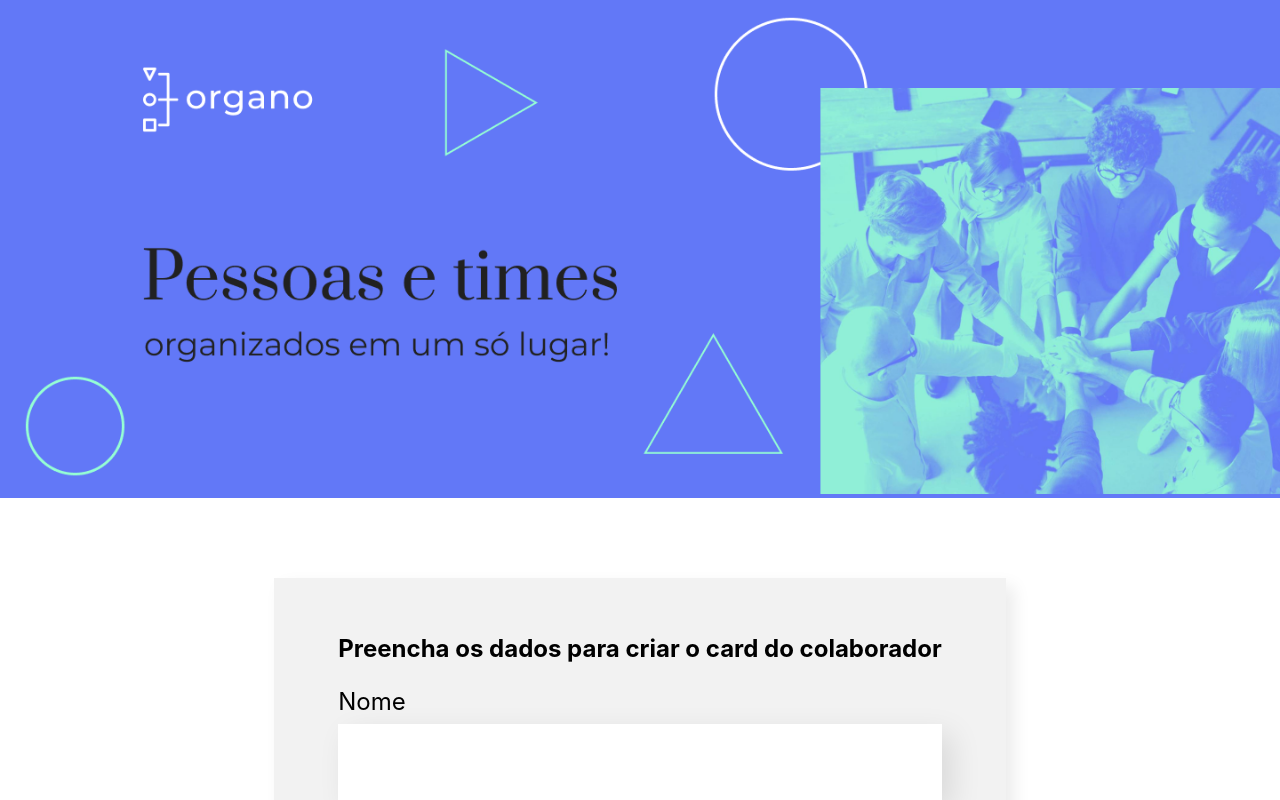
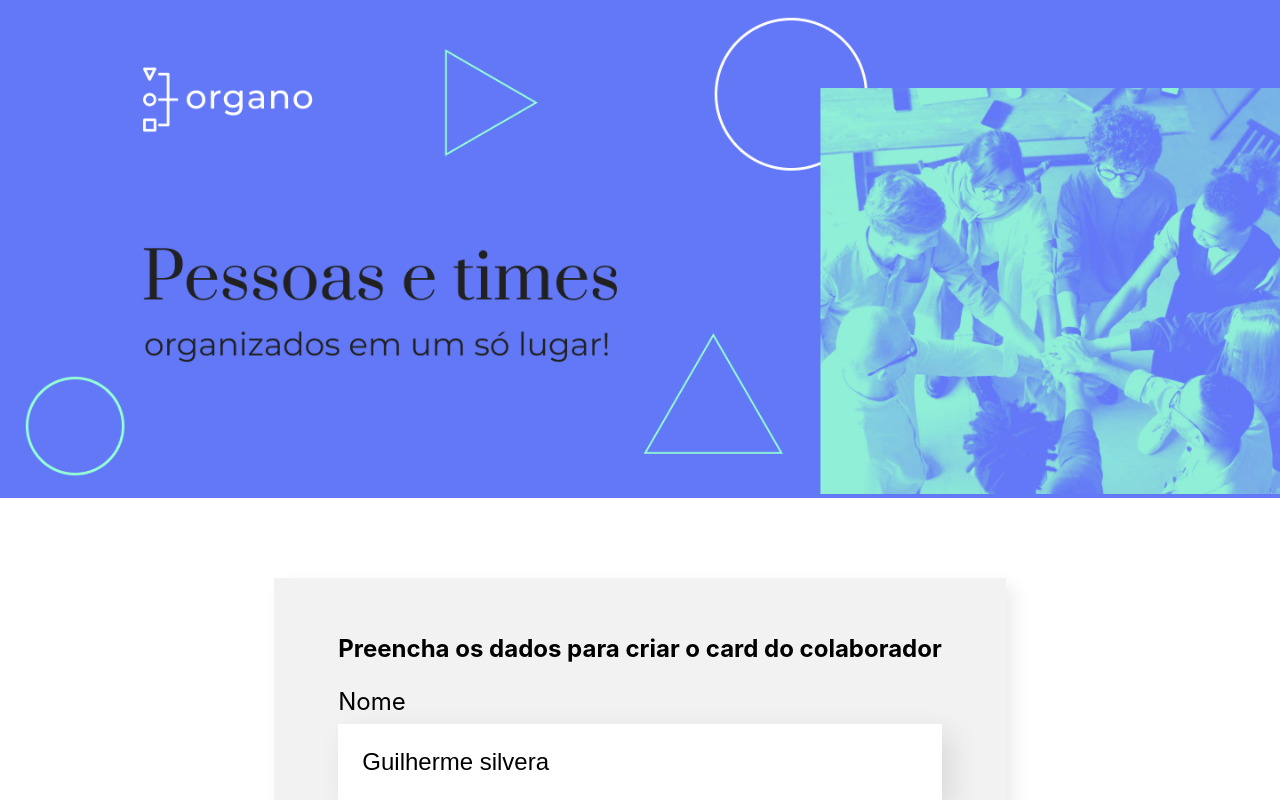
Before and after one commit to Camargofox/Organo, a JavaScript app: page / in a window 1280 px wide. Shown: the top 800 px of the page. Built offline with nearby package versions, Linux system fonts and the light colour scheme; the HTML template or start-up script is replaced by a standard one.

Commit message:
entrando no estado do componente

```diff
--- a/src/componentes/CampoTexto/index.js
+++ b/src/componentes/CampoTexto/index.js
@@ -4,8 +4,11 @@
 
     const placeholderModificada = `${props.placeholder}...`
 
+    let valor = 'Guilherme silvera'
     const aoDigitado = (evento) => {
-        props.aoAlterado(evento.target.value)
+       valor = evento.target.value
+       console.log(valor)
+        // props.aoAlterado(evento.target.value)
     }
 
     return (
@@ -13,7 +16,7 @@
             <label>
                 {props.label}
             </label>
-            <input onChange={aoDigitado} required={props.obrigatorio} placeholder={props.placeholderModificada}/>
+            <input value={valor} onChange={aoDigitado} required={props.obrigatorio} placeholder={props.placeholderModificada}/>
         </div>
     )
 }
```
